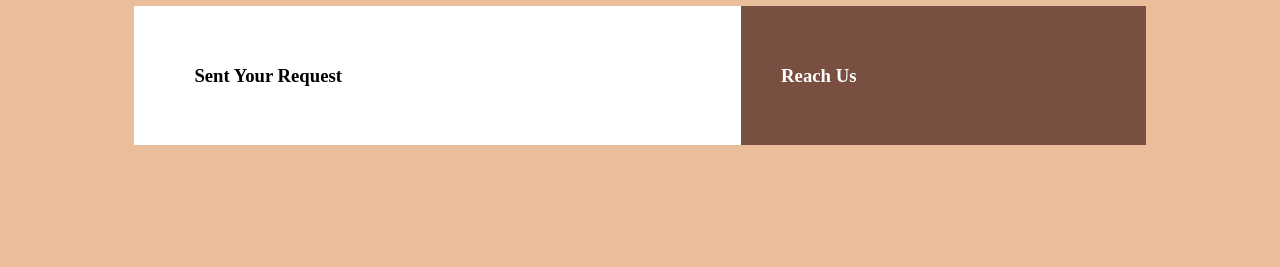
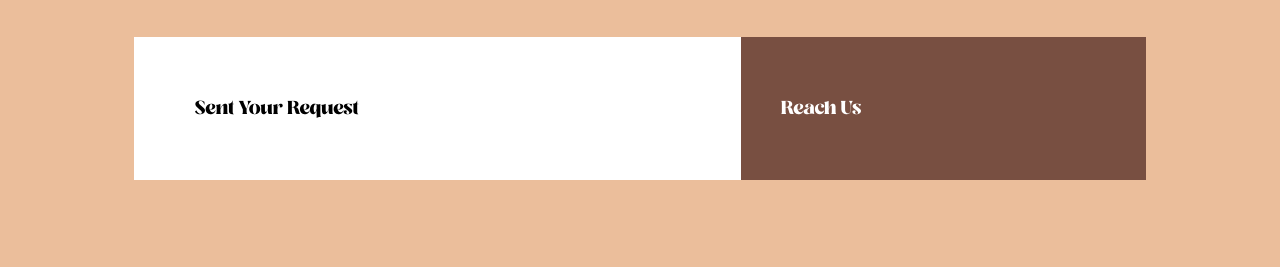
Before and after one commit to samwarnerr/ivysidewebsite, a plain HTML site: page contact.html in a window 1280 px wide. Shown: the part 533-800 px from the top of the page. Drawn offline with Linux system fonts and the light colour scheme.

Commit message:
Update contact-styles.css

```diff
--- a/css/contact-styles.css
+++ b/css/contact-styles.css
@@ -13,6 +13,7 @@
 }
 body{
     background: #ebbe9b;
+    font-family: 'Losta', sans-serif;
 }
 .container{
     width:80%;
```
